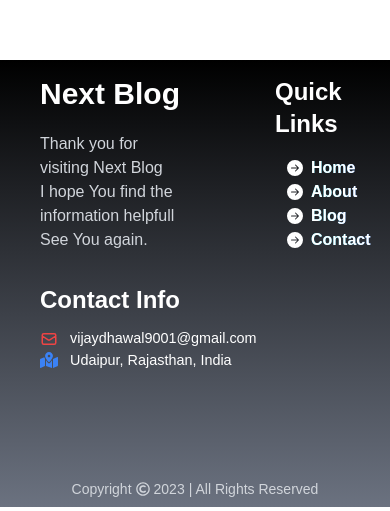
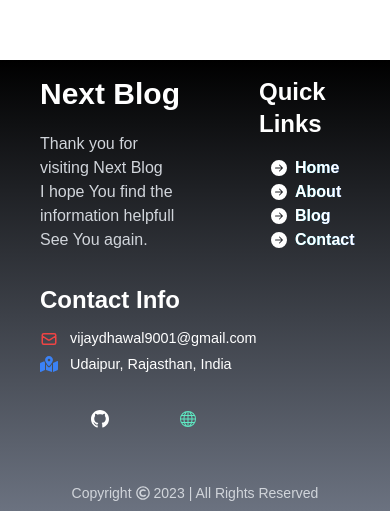
Before and after one commit to dhawal-793/Next-Blog, a Next.js app: page / in a window 390 px wide. Shown: the part 864-1375 px from the top of the page. Built offline with nearby package versions, Linux system fonts and the light colour scheme.

Commit message:
Updated footer component

```diff
--- a/components/footer.js
+++ b/components/footer.js
@@ -5,9 +5,9 @@ import { BsFillArrowRightCircleFill } from "react-icons/bs";
 import Link from 'next/link'
 import navLinks from "../data/navlinks";
 import contactInfo from '../data/contactInfo'
+
 const Footer = () => {
     const year = new Date().getFullYear().toString()
-    // console.log(typeof year)
     return (
         <div className='bg-gradient-to-t from-gray-500 to-black w-full text-white'>
             <div className="section pb-5">
@@ -18,7 +18,7 @@ const Footer = () => {
                         <p className='text-gray-300'> I hope You find the information helpfull</p>
                         <p className='text-gray-300'> See You again.</p>
                     </div>
-                    <div className="w-1/2 sm:w-2/5 md:w-1/4 lg:w-1/3 pl-20 xs:pl-6 md:pl-3 lg:pl-12 justify-start">
+                    <div className="w-1/2 sm:w-2/5 md:w-1/4 lg:w-1/3 pl-16 xs:pl-6 md:pl-3 lg:pl-12 justify-start">
                         <h3 className=' text-2xl font-bold pb-4'>Quick Links</h3>
                         {navLinks.map(({ link, name, id }) => {
                             return (
@@ -38,18 +38,16 @@ const Footer = () => {
                     <div className="w-full mt-8 md:mt-0 md:w-5/12 lg:w-1/3 md:pl-4 lg:pl-0">
                         <h3 className='text-2xl font-bold'>Contact Info</h3>
                         <div className="flex flex-col sm:flex-row md:flex-col py-3 gap-5 md:gap-10 justify-between">
-                            <div className='text-[0.9rem] font-advanced'>
+                            <div className='text-[0.9rem] font-advanced flex flex-col gap-1'>
                                 <p className='flex items-center gap-3 '>
                                     <HiOutlineMail className="text-red-500" size={18} /> vijaydhawal9001@gmail.com</p>
                                 <p className='flex items-center gap-3 '> <FaMapMarkedAlt className="text-blue-500" size={18} />Udaipur, Rajasthan, India</p>
                             </div>
-                            <ul className="flex items-center py-2  gap-3 lg:gap-4 justify-start ">
-                                {contactInfo.map(({ id, contact, link, icon }) => {
+                            <ul className="flex items-center py-2 gap-3 lg:gap-4 justify-start ">
+                                {contactInfo.map(({ id, contact, link, icons: [icon1] }) => {
                                     return (
                                         <li key={id} className={`group relative w-8 h-8 flex justify-center items-center rounded-full p-1 sm:grayscale  cursor-pointer duration-[450ms] transition ease-in hover:grayscale-0 hover:scale-105`}>
-                                            <a href={link} target="_blank" rel='noferrer'>
-                                                {icon}
-                                            </a>
+                                            <a href={link} target="_blank" rel='noferrer'>{icon1}</a>
                                             <div className="flex scale-0 group-hover:scale-100 transition ease-out duration-300  origin-center justify-center items-center absolute -bottom-10 w-auto h-6 py-2 px-3 bg-gray-900 text-sm text-gray-300">
                                                 {contact}
                                             </div>
```
